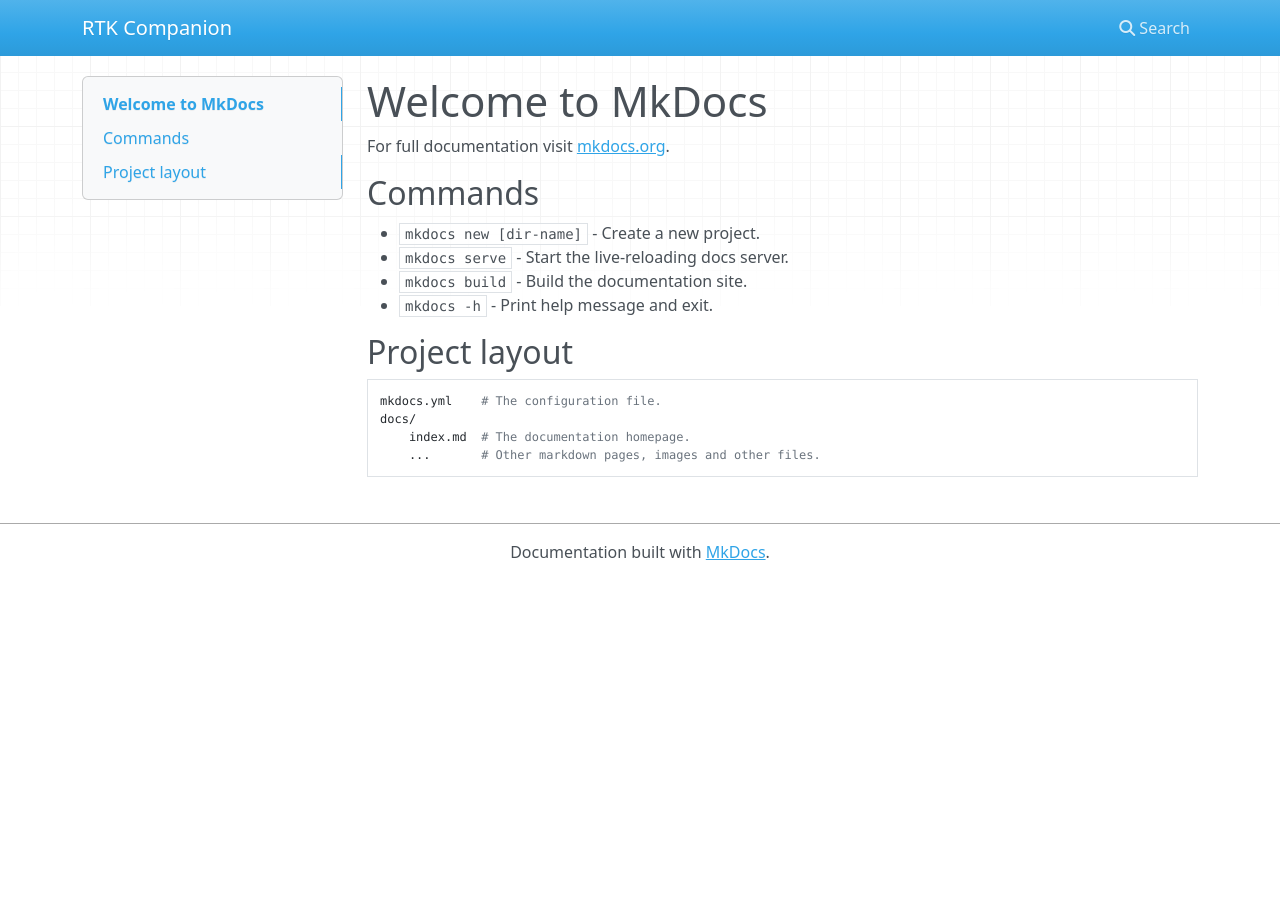
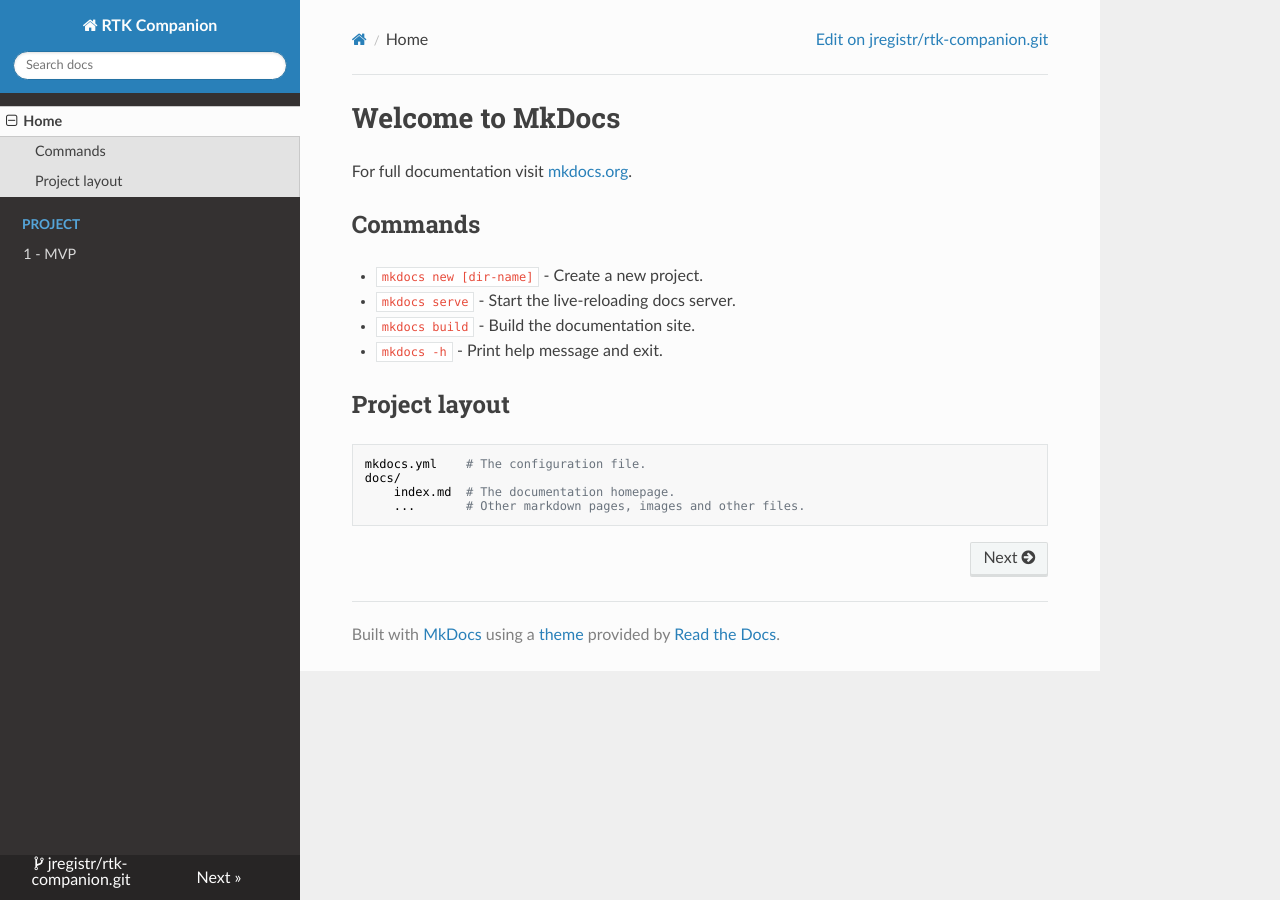
Before and after one commit to jregistr/rtk-companion, an MkDocs documentation site: the page built from docs/index.md, in a window 1280 px wide. Built offline with MkDocs 1.6.1, drawn with Linux system fonts in a browser that asks for light colours; nearby versions of some CDN libraries.

Commit message:
mkdocs config

```diff
--- a/mkdocs.yml
+++ b/mkdocs.yml
@@ -1 +1,11 @@
 site_name: RTK Companion
+repo_url: https://github.com/jregistr/rtk-companion.git
+repo_name: jregistr/rtk-companion.git
+
+theme:
+  name: readthedocs
+
+nav:
+  - Home: index.md
+  - Project:
+      - 1 - MVP: project/mvp.md
```
Also changed, not shown: docs/project/mvp.md (added, +1 -0 lines).
